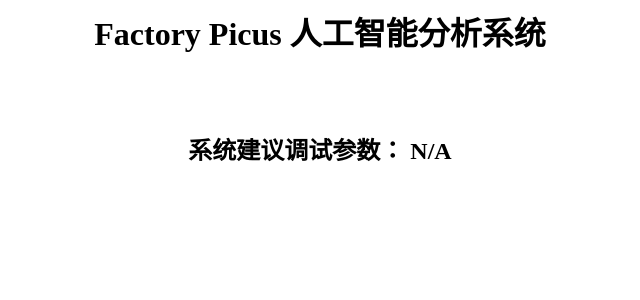
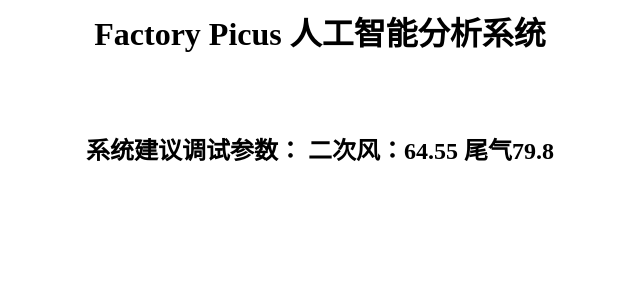
Before and after one commit to MichaelPicus/fac_picus, a Django app: page /display1/ in a window 1280 px wide. Shown: the top 300 px of the page, without its empty margins (320-960 px from the left). Run offline with Django 3.2, Linux system fonts and the light colour scheme; parts of the project's set-up code (start-up, migrations or seed data) failed here and were passed over.

Commit message:
display1.html

```diff
--- a/blog/templates/display1.html
+++ b/blog/templates/display1.html
@@ -34,7 +34,7 @@
  <h1 align="center">Factory Picus 人工智能分析系统</h1>
 <br>
 <br>
-<h2 align="center">系统建议调试参数： N/A </h2>
+<h2 align="center">系统建议调试参数： 二次风：64.55 尾气79.8 </h2>
 
 
 <script src="{% static 'js/vue.min.js' %}"></script>
```
